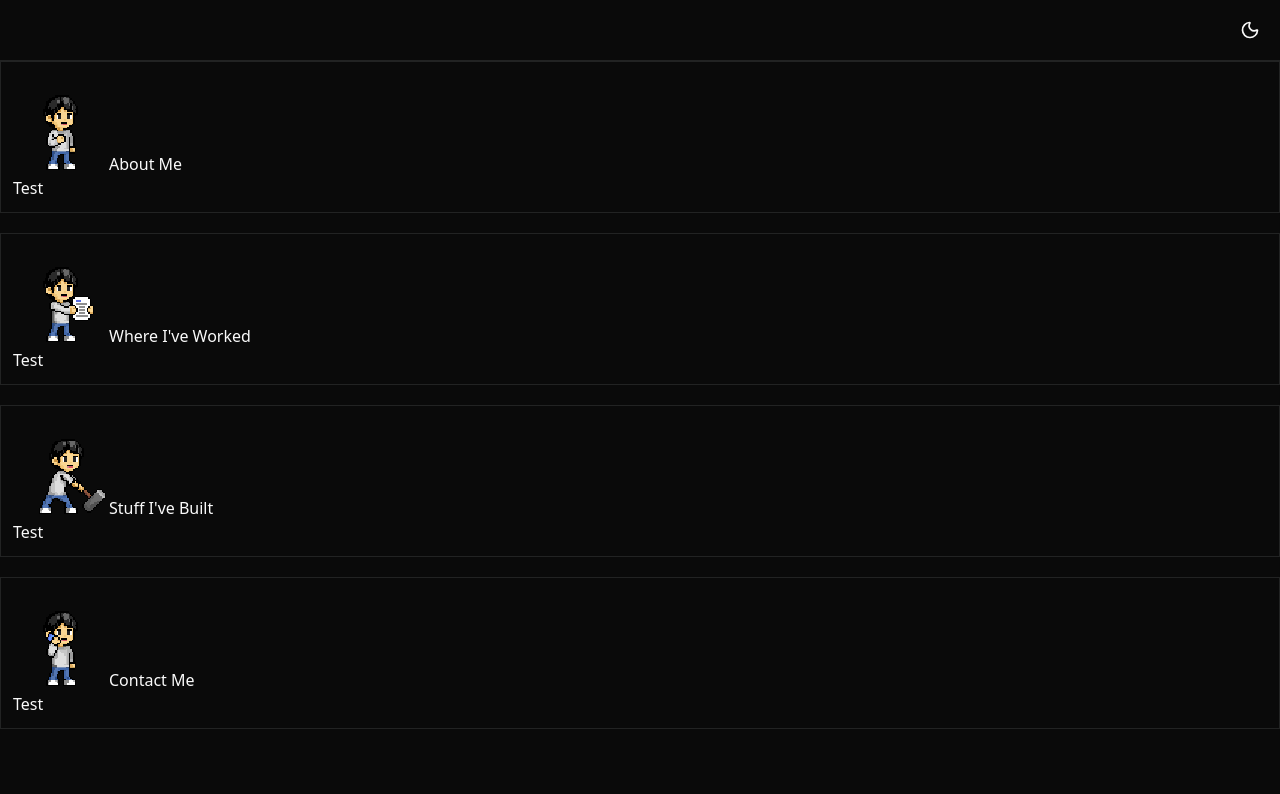
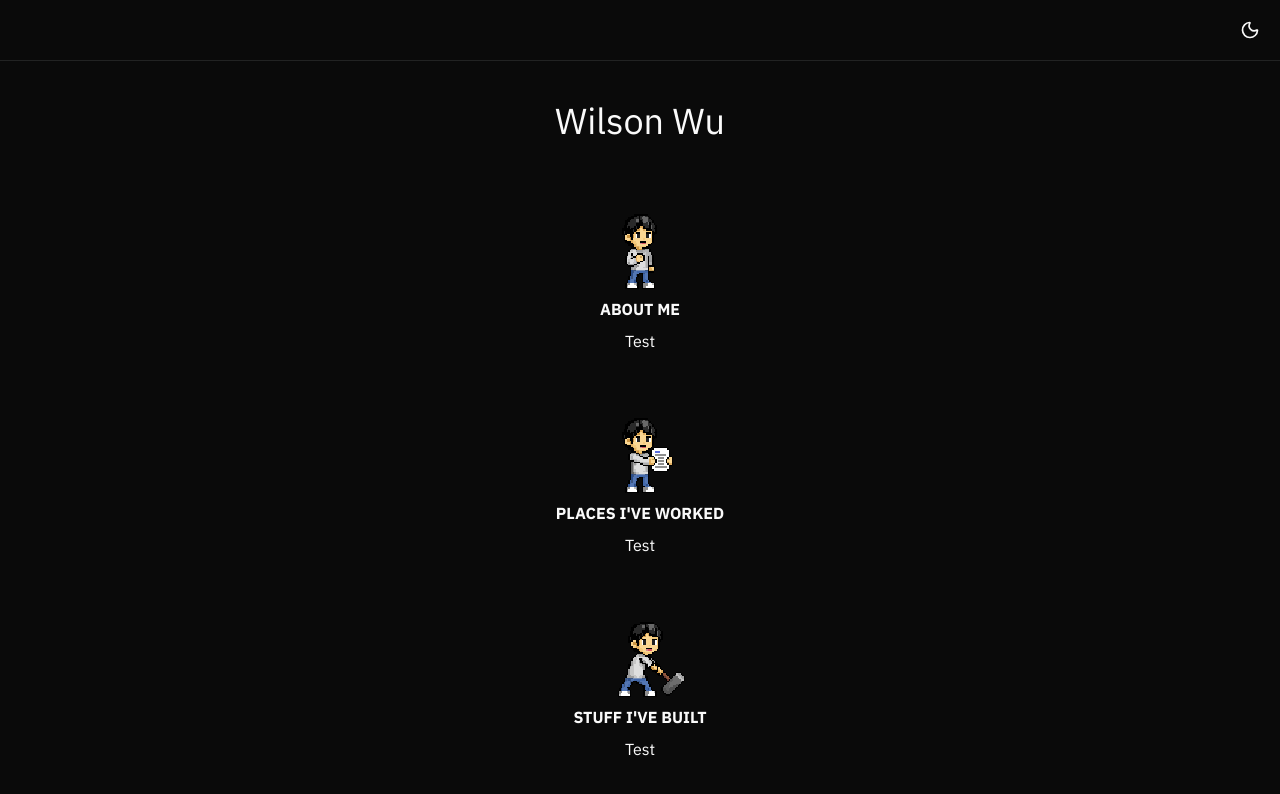
Before and after one commit to wu-wilson/wu-wilson.github.io, a React (Vite) app: page / in a window 1280 px wide. Shown: the top 794 px of the page. Built offline with nearby package versions, Linux system fonts and the light colour scheme.

Commit message:
updated layout

```diff
--- a/src/App.tsx
+++ b/src/App.tsx
@@ -1,23 +1,18 @@
 import NavigationBar from "./components/custom/navigation-bar";
-import Section from "./components/custom/section/section";
+import About from "./sections/about";
+import WorkHistory from "./sections/work-history";
+import Projects from "./sections/projects";
+import Header from "./sections/header";
 
 function App() {
   return (
     <div className="flex flex-col w-full items-center">
       <NavigationBar />
-      <div className="flex flex-col w-full max-w-7xl gap-5">
-        <Section title="About Me" spritesheet="chest">
-          Test
-        </Section>
-        <Section title="Where I've Worked" spritesheet="resume">
-          Test
-        </Section>
-        <Section title="Stuff I've Built" spritesheet="hammer">
-          Test
-        </Section>
-        <Section title="Contact Me" spritesheet="phone">
-          Test
-        </Section>
+      <div className="flex flex-col w-full max-w-7xl gap-5 my-5">
+        <Header />
+        <About />
+        <WorkHistory />
+        <Projects />
       </div>
     </div>
   );
--- a/src/components/custom/section/section.tsx
+++ b/src/components/custom/section/section.tsx
@@ -1,13 +1,11 @@
-import Sprite from "../sprite/Sprite";
+import Sprite from "../sprite/sprite";
 import { SectionProps } from "./types";
 
 function Section({ children, title, spritesheet }: SectionProps) {
   return (
-    <div className="flex flex-col w-full border p-3">
-      <div className="flex items-baseline">
-        <Sprite sheet={spritesheet} />
-        <span className="">{title}</span>
-      </div>
+    <div className="flex flex-col items-center w-full p-3">
+      <Sprite sheet={spritesheet} />
+      <h1 className="font-bold my-2">{title}</h1>
       {children}
     </div>
   );
--- a/src/components/custom/sprite/sprite.tsx
+++ b/src/components/custom/sprite/sprite.tsx
@@ -1,12 +1,10 @@
 import hammer from "@/assets/hammer.png";
-import phone from "@/assets/phone.png";
 import resume from "@/assets/resume.png";
 import chest from "@/assets/chest.png";
 import { Sheet, SpriteProps } from "./types";
 
 const SPRITESHEETS: Record<Sheet, string> = {
   hammer,
-  phone,
   resume,
   chest,
 };
--- a/src/components/custom/sprite/types.ts
+++ b/src/components/custom/sprite/types.ts
@@ -1,4 +1,4 @@
-export type Sheet = "chest" | "hammer" | "phone" | "resume";
+export type Sheet = "chest" | "hammer" | "resume";
 
 export type SpriteProps = {
   sheet: Sheet;
--- /dev/null
+++ b/src/sections/about.tsx
@@ -0,0 +1,11 @@
+import Section from "@/components/custom/section/section";
+
+function About() {
+  return (
+    <Section title="ABOUT ME" spritesheet="chest">
+      Test
+    </Section>
+  );
+}
+
+export default About;
--- /dev/null
+++ b/src/sections/header.tsx
@@ -0,0 +1,9 @@
+function Header() {
+  return (
+    <div className="flex flex-col items-center w-full p-3">
+      <h1 className="text-4xl my-2">Wilson Wu</h1>
+    </div>
+  );
+}
+
+export default Header;
--- /dev/null
+++ b/src/sections/projects.tsx
@@ -0,0 +1,11 @@
+import Section from "@/components/custom/section/section";
+
+function Projects() {
+  return (
+    <Section title="STUFF I'VE BUILT" spritesheet="hammer">
+      Test
+    </Section>
+  );
+}
+
+export default Projects;
--- /dev/null
+++ b/src/sections/work-history.tsx
@@ -0,0 +1,11 @@
+import Section from "@/components/custom/section/section";
+
+function WorkHistory() {
+  return (
+    <Section title="PLACES I'VE WORKED" spritesheet="resume">
+      Test
+    </Section>
+  );
+}
+
+export default WorkHistory;
--- a/src/styles.css
+++ b/src/styles.css
@@ -1,3 +1,4 @@
+@import url("https://fonts.googleapis.com/css2?family=IBM+Plex+Sans:wght@400;500;600;700&display=swap");
 @import "tailwindcss";
 @import "tw-animate-css";
 
@@ -42,6 +43,7 @@
   --color-sidebar-accent-foreground: var(--sidebar-accent-foreground);
   --color-sidebar-border: var(--sidebar-border);
   --color-sidebar-ring: var(--sidebar-ring);
+  --font-sans: "IBM Plex Sans", sans-serif;
 }
 
 :root {
@@ -119,6 +121,7 @@
   }
   body {
     @apply bg-background text-foreground;
+    font-family: var(--font-sans);
   }
 }
 
```
Also changed, not shown: src/assets/phone.png (deleted).
